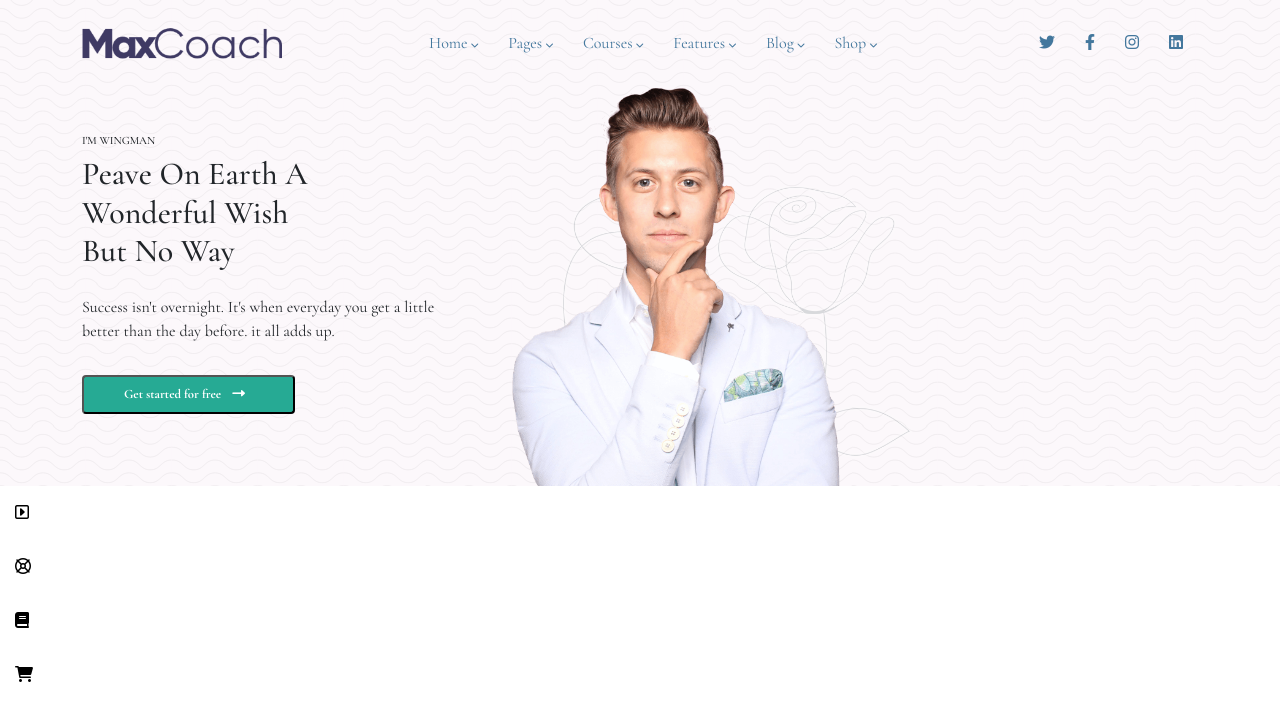
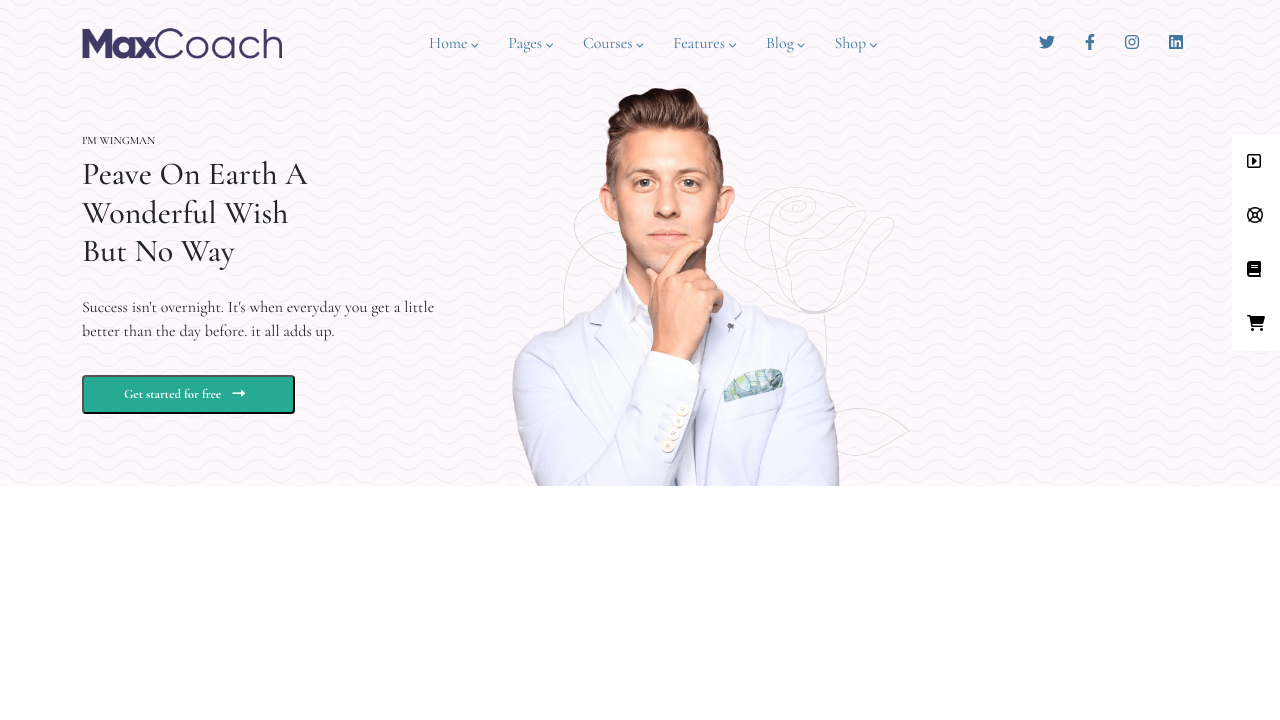
Before and after one commit to Mikele91/proj-html-vuejs, a Vue app: page / in a window 1280 px wide. Shown: the top 720 px of the page. Built offline with nearby package versions, Linux system fonts and the light colour scheme.

Commit message:
aggiunta barra shop

```diff
--- a/src/components/Header.vue
+++ b/src/components/Header.vue
@@ -64,6 +64,7 @@ export default {
 <style scoped lang="scss">
 @import '../assets/style/variables.scss';
 header{
+    position: relative;
     background-color: $amoru;
     background-image: $backMain;
     .header_top{
@@ -99,6 +100,10 @@ header{
         };
     };
     .shop{
+        position: absolute;
+        top: 50%;
+        right: 0;
+        transform: translateY(-50% );
         background-color: white;
         a{
             color: black;
```
